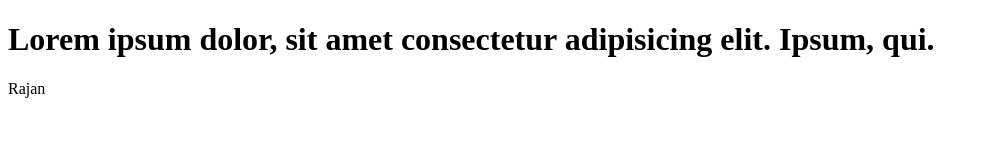
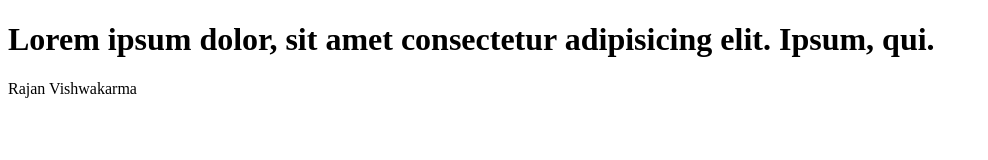
Before and after one commit to rajan12345vishwakarma/learn-git, a plain HTML site: page index.html in a window 1280 px wide. Shown: the whole page, without its empty margins (0-988 px from the left). Drawn offline with Linux system fonts and the light colour scheme.

Commit message:
surname added

```diff
--- a/index.html
+++ b/index.html
@@ -9,6 +9,6 @@
     <h1>
       Lorem ipsum dolor, sit amet consectetur adipisicing elit. Ipsum, qui.
     </h1>
-    <p>Rajan</p>
+    <p>Rajan Vishwakarma</p>
   </body>
 </html>
```
